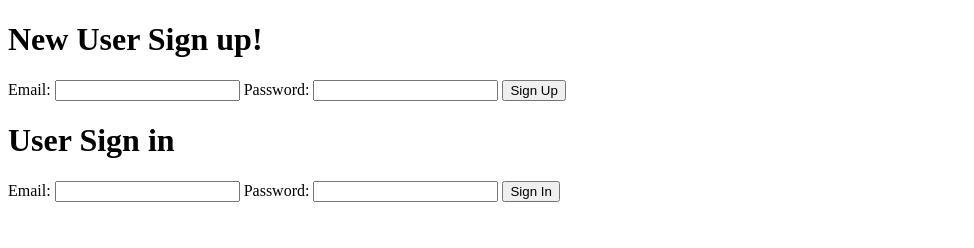
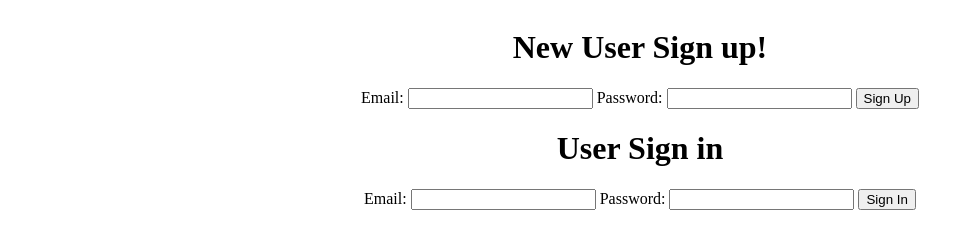
Before and after one commit to jenna-graham/bulletin-board-fs, a plain HTML site: page auth-page/index.html in a window 1280 px wide. Shown: the whole page, without its empty margins (0-974 px from the left). Drawn offline with nearby package versions, Linux system fonts and the light colour scheme.

Commit message:
added last minute touches

```diff
--- /dev/null
+++ b/auth-page/auth.css
@@ -0,0 +1,7 @@
+main {
+    display: flex;
+    flex-direction: column;
+    align-items: center;
+    justify-items: center;
+
+}
--- a/auth-page/index.html
+++ b/auth-page/index.html
@@ -5,6 +5,7 @@
     <meta http-equiv="X-UA-Compatible" content="IE=edge">
     <meta name="viewport" content="width=device-width, initial-scale=1.0">
     <script defer src="https://cdn.jsdelivr.net/npm/@supabase/supabase-js"></script>
+    <link rel="stylesheet" href="./auth.css">
     <title>Auth page</title>
 </head>
 <body>
```
Also changed, not shown: create-page/index.html (+2 -0 lines), create-page/create.css (added).
